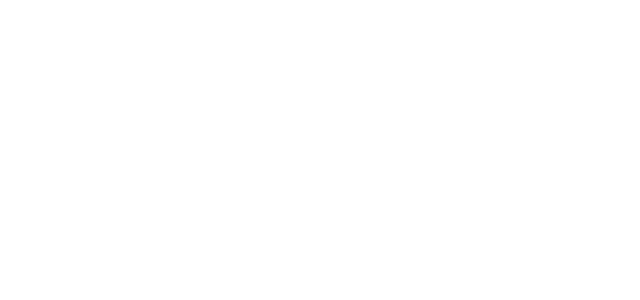
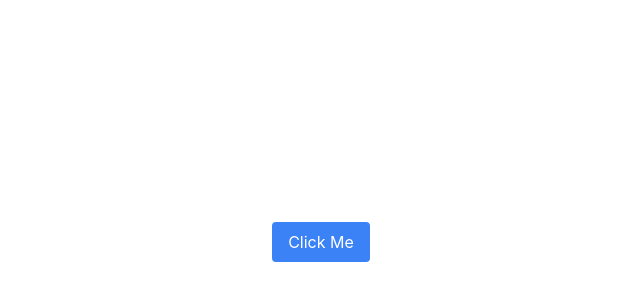
Before and after one commit to SukhdevThukral/idea-yard, a React (Create React App) app: page / in a window 1280 px wide. Shown: the part 958-1258 px from the top of the page, without its empty margins (319-959 px from the left). Before the commit the page ends 800 px from the top, so only its background shows below. Built offline with nearby package versions, Linux system fonts and the light colour scheme.

Commit message:
feat: add SmallBtn component with Tailwind button

```diff
--- a/src/App.js
+++ b/src/App.js
@@ -1,10 +1,12 @@
 import './App.css';
 import Hero from './Hero';
+import SmallBtn from './featureSection';
 
 function App() {
   return (
     <>
       <Hero />
+      <SmallBtn />
     </>
   );
 }
--- /dev/null
+++ b/src/featureSection.js
@@ -0,0 +1,13 @@
+import './App.css'
+
+function SmallBtn() {
+    return(
+        <section className="min-h-screen flex items-center justify-center">
+            <button className="bg-blue-500 text-white px-4 py-2 rounded hover:bg-blue-600">
+                Click Me
+            </button>
+        </section>
+    );
+}
+
+export default SmallBtn;
```
